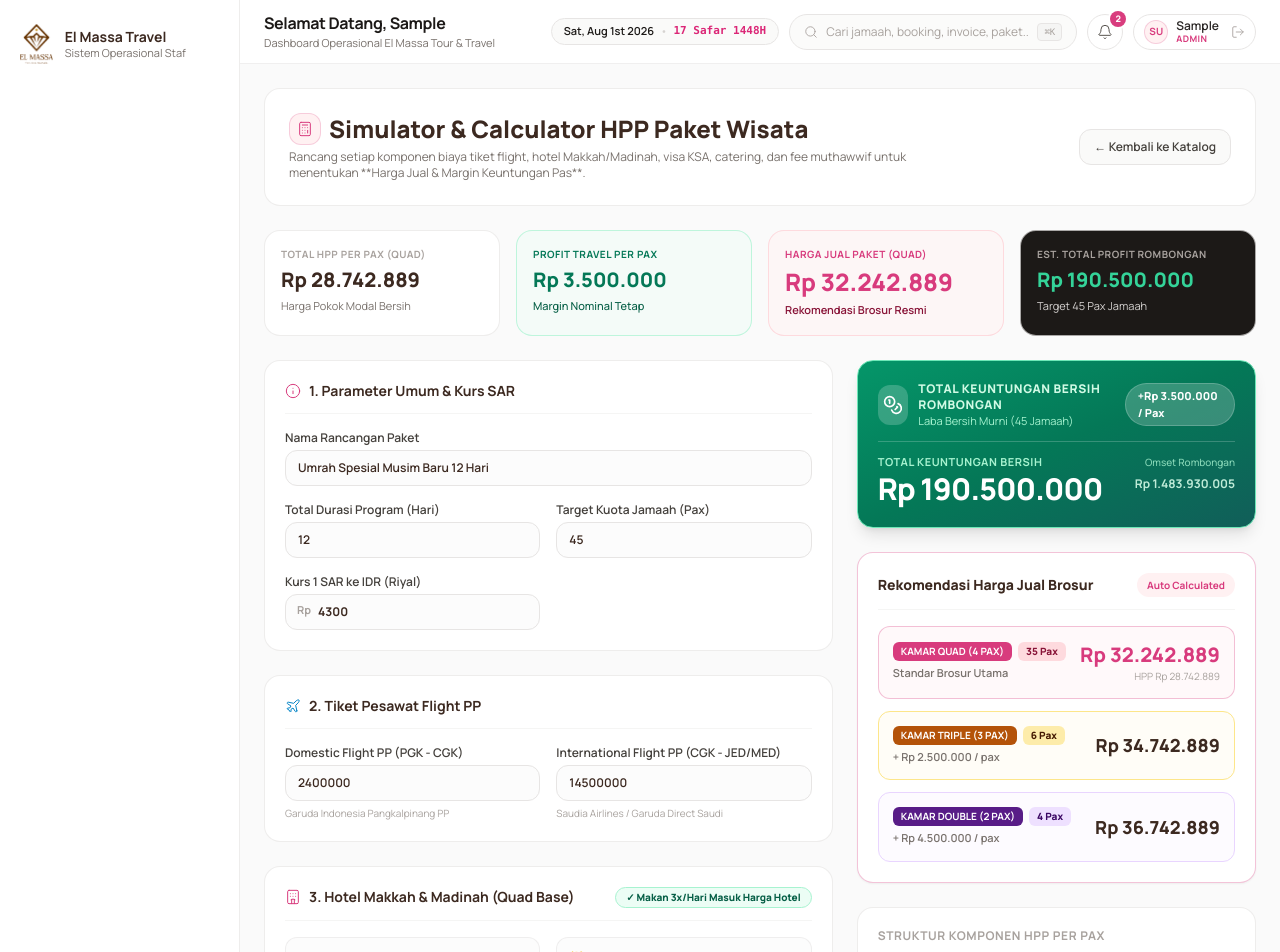
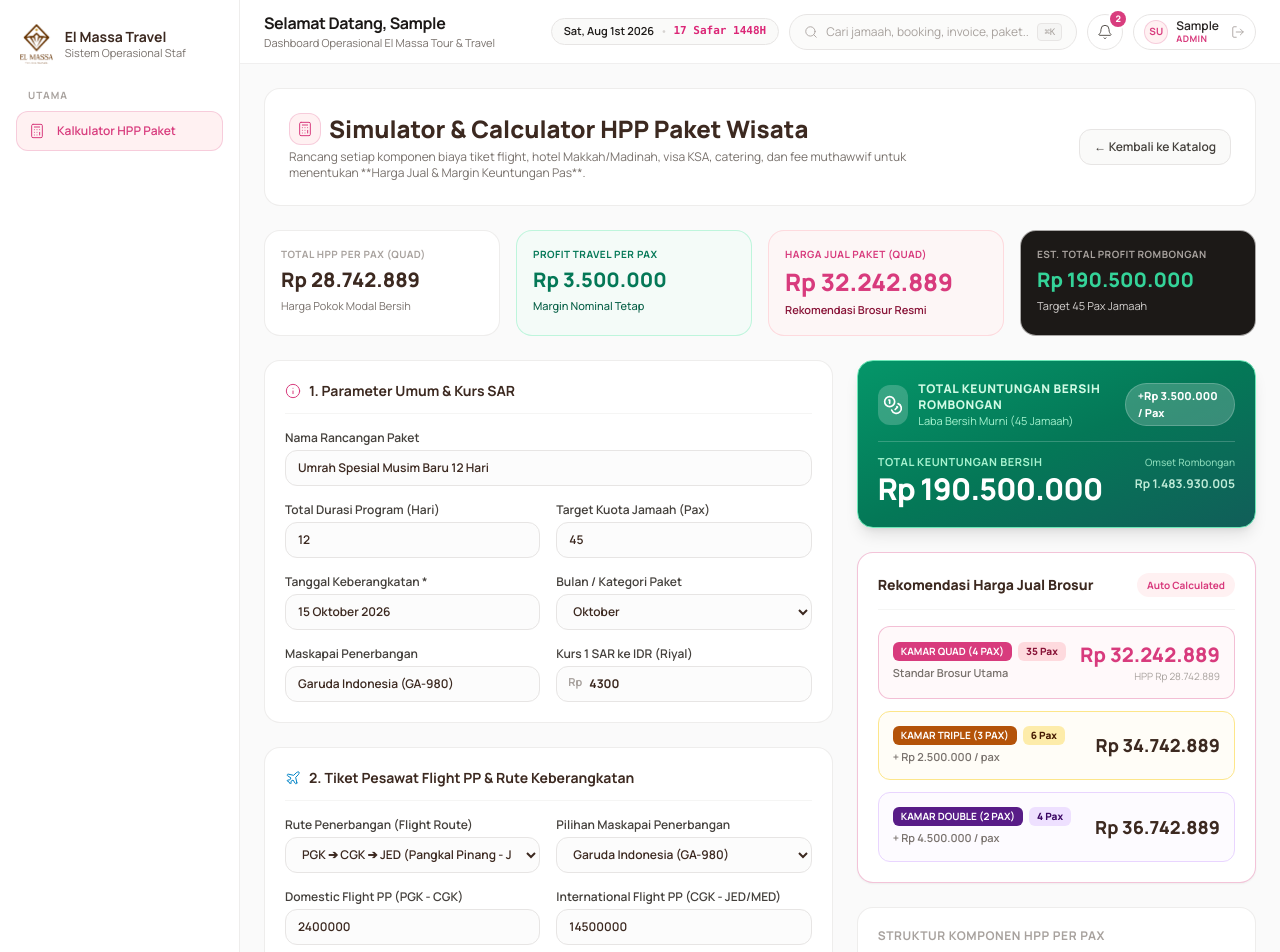
Before and after one commit to darcia2024/elmassa-administration, a Next.js app: page /paket/kalkulator in a window 1280 px wide. Shown: the top 952 px of the page. Built offline with nearby package versions, Linux system fonts and the light colour scheme; sample sign-in values are in the browser's storage.

Commit message:
add_departure_date_flight_route_airline_and_prominent_hpp_calculator_cta

```diff
--- a/app/paket/kalkulator/page.tsx
+++ b/app/paket/kalkulator/page.tsx
@@ -42,6 +42,10 @@ import { AppShell } from "@/components/app-shell";
 export default function PackageCalculatorPage() {
   // 1. Basic Package Meta
   const [packageName, setPackageName] = useState("Umrah Spesial Musim Baru 12 Hari");
+  const [departureDate, setDepartureDate] = useState("15 Oktober 2026");
+  const [categoryName, setCategoryName] = useState("Oktober");
+  const [airlineName, setAirlineName] = useState("Garuda Indonesia (GA-980)");
+  const [flightRoute, setFlightRoute] = useState("PGK ➔ CGK ➔ JED (Transit Jakarta)");
   const [durationDays, setDurationDays] = useState(12);
   const [makkahNights, setMakkahNights] = useState(5);
   const [madinahNights, setMadinahNights] = useState(4);
@@ -346,7 +350,9 @@ export default function PackageCalculatorPage() {
 
   const handleOpenPublishModal = () => {
     const totalDays = (makkahNights || 5) + (madinahNights || 4);
-    setPubPackageName(`Umrah Spesial ${totalDays} Hari (${makkahHotelName})`);
+    setPubPackageName(packageName || `Umrah Spesial ${totalDays} Hari (${makkahHotelName})`);
+    setPubCategory(categoryName || "Spesial");
+    setPubDepartureDate(departureDate || "15 Oktober 2026");
     setIsPublishModalOpen(true);
   };
 
@@ -354,17 +360,19 @@ export default function PackageCalculatorPage() {
     const totalDays = (makkahNights || 5) + (madinahNights || 4);
     const newPackage = {
       id: `pkg-custom-${Date.now()}`,
-      name: pubPackageName || `Umrah Spesial ${totalDays} Hari`,
-      category: pubCategory,
+      name: pubPackageName || packageName || `Umrah Spesial ${totalDays} Hari`,
+      category: pubCategory || categoryName,
       duration: `${totalDays} Hari`,
-      departuresDate: pubDepartureDate || "15 November 2026",
+      departuresDate: `${pubDepartureDate || departureDate} (${airlineName})`,
+      departureDate: pubDepartureDate || departureDate,
       price: formatRupiah(calculations.sellingPriceQuad),
       numericPrice: calculations.sellingPriceQuad,
       dpMinimum: pubDpMinimum || "Rp 5.000.000",
       makkahHotel: makkahHotelName,
       madinahHotel: madinahHotelName,
-      airline: "Saudia / Garuda Indonesia (Connecting PGK-CGK-JED)",
-      startPoint: "Start Pangkal Pinang",
+      airline: airlineName || "Garuda Indonesia GA-980",
+      flightRoute: flightRoute,
+      startPoint: "Start Pangkal Pinang / Jakarta",
       programUmrah: `Program Umrah ${totalDays} Hari + Fullboard Hotel`,
       bonusHighlights: [
         "Free City Tour Thaif & Pabrik Parfum",
@@ -527,6 +535,43 @@ export default function PackageCalculatorPage() {
                 </div>
 
                 <div className="space-y-1">
+                  <label className="font-semibold text-stone-700">Tanggal Keberangkatan *</label>
+                  <input
+                    type="text"
+                    value={departureDate}
+                    onChange={(e) => setDepartureDate(e.target.value)}
+                    placeholder="cth. 15 Oktober 2026"
+                    className="w-full h-9 rounded-xl border border-stone-200 bg-stone-50/50 px-3 text-xs font-semibold text-brand-cocoa outline-none focus:border-brand-pink"
+                  />
+                </div>
+
+                <div className="space-y-1">
+                  <label className="font-semibold text-stone-700">Bulan / Kategori Paket</label>
+                  <select
+                    value={categoryName}
+                    onChange={(e) => setCategoryName(e.target.value)}
+                    className="w-full h-9 rounded-xl border border-stone-200 bg-stone-50/50 px-3 text-xs font-semibold text-brand-cocoa outline-none focus:border-brand-pink"
+                  >
+                    <option value="Oktober">Oktober</option>
+                    <option value="November">November</option>
+                    <option value="Desember">Desember</option>
+                    <option value="Ramadhan">Ramadhan</option>
+                    <option value="Spesial">Spesial</option>
+                  </select>
+                </div>
+
+                <div className="space-y-1">
+                  <label className="font-semibold text-stone-700">Maskapai Penerbangan</label>
+                  <input
+                    type="text"
+                    value={airlineName}
+                    onChange={(e) => setAirlineName(e.target.value)}
+                    placeholder="cth. Garuda Indonesia GA-980"
+                    className="w-full h-9 rounded-xl border border-stone-200 bg-stone-50/50 px-3 text-xs font-semibold text-brand-cocoa outline-none focus:border-brand-pink"
+                  />
+                </div>
+
+                <div className="space-y-1">
                   <label className="font-semibold text-stone-700">Kurs 1 SAR ke IDR (Riyal)</label>
                   <div className="relative">
                     <span className="absolute left-3 top-2 text-stone-400 font-bold text-[11px]">Rp</span>
@@ -541,14 +586,46 @@ export default function PackageCalculatorPage() {
               </div>
             </div>
 
-            {/* 2. Biaya Tiket Flight PP */}
+            {/* 2. Biaya Tiket Flight PP & Rute Keberangkatan */}
             <div className="rounded-2xl border border-stone-200/70 bg-white p-5 shadow-2xs space-y-4">
               <h3 className="text-sm font-bold text-brand-cocoa flex items-center gap-2 border-b border-stone-100 pb-3">
                 <Plane className="h-4 w-4 text-sky-600" strokeWidth={1.5} />
-                <span>2. Tiket Pesawat Flight PP</span>
+                <span>2. Tiket Pesawat Flight PP & Rute Keberangkatan</span>
               </h3>
 
               <div className="grid gap-4 sm:grid-cols-2 text-xs">
+                <div className="space-y-1">
+                  <label className="font-semibold text-stone-700">Rute Penerbangan (Flight Route)</label>
+                  <select
+                    value={flightRoute}
+                    onChange={(e) => setFlightRoute(e.target.value)}
+                    className="w-full h-9 rounded-xl border border-stone-200 bg-stone-50/50 px-3 text-xs font-semibold text-brand-cocoa outline-none focus:border-brand-pink"
+                  >
+                    <option value="PGK ➔ CGK ➔ JED (Transit Jakarta)">PGK ➔ CGK ➔ JED (Pangkal Pinang - Jakarta - Jeddah)</option>
+                    <option value="CGK ➔ JED (Direct Jakarta - Jeddah)">CGK ➔ JED (Direct Jakarta - Jeddah)</option>
+                    <option value="CGK ➔ MED (Direct Jakarta - Madinah)">CGK ➔ MED (Direct Jakarta - Madinah)</option>
+                    <option value="SUB ➔ JED (Direct Surabaya - Jeddah)">SUB ➔ JED (Direct Surabaya - Jeddah)</option>
+                    <option value="KNO ➔ MED (Direct Medan - Madinah)">KNO ➔ MED (Direct Medan - Madinah)</option>
+                    <option value="Custom Flight Route">Custom Flight Route</option>
+                  </select>
+                </div>
+
+                <div className="space-y-1">
+                  <label className="font-semibold text-stone-700">Pilihan Maskapai Penerbangan</label>
+                  <select
+                    value={airlineName}
+                    onChange={(e) => setAirlineName(e.target.value)}
+                    className="w-full h-9 rounded-xl border border-stone-200 bg-stone-50/50 px-3 text-xs font-semibold text-brand-cocoa outline-none focus:border-brand-pink"
+                  >
+                    <option value="Garuda Indonesia (GA-980)">Garuda Indonesia (GA-980)</option>
+                    <option value="Saudia Airlines (SV-815)">Saudia Airlines (SV-815)</option>
+                    <option value="Lion Air Premium (JT-110)">Lion Air Premium (JT-110)</option>
+                    <option value="Emirates (EK-357)">Emirates (EK-357)</option>
+                    <option value="Qatar Airways (QR-958)">Qatar Airways (QR-958)</option>
+                    <option value="Batik Air (ID-770)">Batik Air (ID-770)</option>
+                  </select>
+                </div>
+
                 <div className="space-y-1">
                   <label className="font-semibold text-stone-700">Domestic Flight PP (PGK - CGK)</label>
                   <input
@@ -557,7 +634,7 @@ export default function PackageCalculatorPage() {
                     onChange={(e) => setFlightPtkCgk(Number(e.target.value))}
                     className="w-full h-9 rounded-xl border border-stone-200 bg-stone-50/50 px-3 text-xs font-semibold text-brand-cocoa outline-none focus:border-brand-pink"
                   />
-                  <p className="text-[10px] text-stone-400">Garuda Indonesia Pangkalpinang PP</p>
+                  <p className="text-[10px] text-stone-400">Tiket Feeder Domestik PP (Rp/Pax)</p>
                 </div>
 
                 <div className="space-y-1">
@@ -568,7 +645,7 @@ export default function PackageCalculatorPage() {
                     onChange={(e) => setFlightCgkJed(Number(e.target.value))}
                     className="w-full h-9 rounded-xl border border-stone-200 bg-stone-50/50 px-3 text-xs font-semibold text-brand-cocoa outline-none focus:border-brand-pink"
                   />
-                  <p className="text-[10px] text-stone-400">Saudia Airlines / Garuda Direct Saudi</p>
+                  <p className="text-[10px] text-stone-400">Tiket Utama Internasional PP (Rp/Pax)</p>
                 </div>
               </div>
             </div>
--- a/app/paket/package-list.tsx
+++ b/app/paket/package-list.tsx
@@ -116,16 +116,16 @@ export function PackageList() {
             <div className="flex items-center gap-2">
               <Link
                 href="/paket/kalkulator"
-                className="inline-flex h-9 items-center gap-1.5 rounded-xl border border-stone-200 bg-stone-50 px-3.5 text-xs font-semibold text-stone-700 hover:bg-stone-100 transition shrink-0"
+                className="inline-flex h-10 items-center gap-2 rounded-xl bg-gradient-to-r from-pink-600 to-rose-600 px-4 text-xs font-black text-white shadow-md shadow-pink-500/25 hover:from-pink-700 hover:to-rose-700 active:scale-95 transition-all shrink-0 border border-pink-500/30"
               >
-                <Calculator className="h-4 w-4 text-brand-pink" strokeWidth={1.5} />
-                <span>Hitung HPP & Costing</span>
+                <Sparkles className="h-4 w-4 text-white animate-pulse" />
+                <span>+ Hitung HPP & Buat Paket Wisata</span>
               </Link>
               <Link
                 href="/booking/form"
-                className="inline-flex h-9 items-center gap-1.5 rounded-xl bg-brand-pink px-4 text-xs font-semibold text-white shadow-2xs hover:bg-brand-pinkHover transition shrink-0"
+                className="inline-flex h-10 items-center gap-1.5 rounded-xl border border-stone-200 bg-stone-50 px-3.5 text-xs font-bold text-stone-700 hover:bg-stone-100 transition shrink-0"
               >
-                <Plus className="h-4 w-4" strokeWidth={1.5} />
+                <Plus className="h-4 w-4 text-stone-500" strokeWidth={1.5} />
                 <span>Daftar Jamaah / Booking</span>
               </Link>
             </div>
--- a/components/app-shell.tsx
+++ b/components/app-shell.tsx
@@ -6,6 +6,7 @@ import {
   BarChart3,
   Bell,
   Building2,
+  Calculator,
   CalendarDays,
   Check,
   CheckCheck,
@@ -37,6 +38,7 @@ const navGroups = [
     items: [
       { label: "Dashboard", icon: LayoutDashboard, href: "/dashboard", aliases: ["/"] },
       { label: "Paket Wisata", icon: Plane, href: "/paket" },
+      { label: "Kalkulator HPP Paket", icon: Calculator, href: "/paket/kalkulator" },
       { label: "Jadwal", icon: CalendarDays, href: "/jadwal" },
       { label: "Pelanggan", icon: Users, href: "/pelanggan" },
     ],
```
Also changed, not shown: app/booking/form/page.tsx (+34 -5 lines), app/umrahme/page.tsx (+31 -5 lines).
